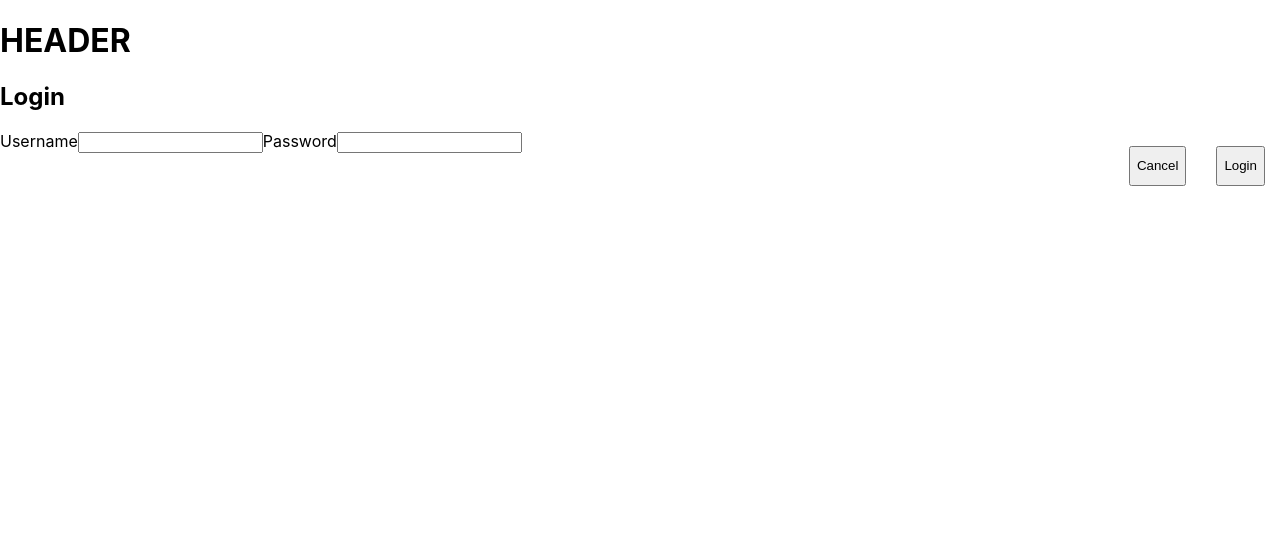
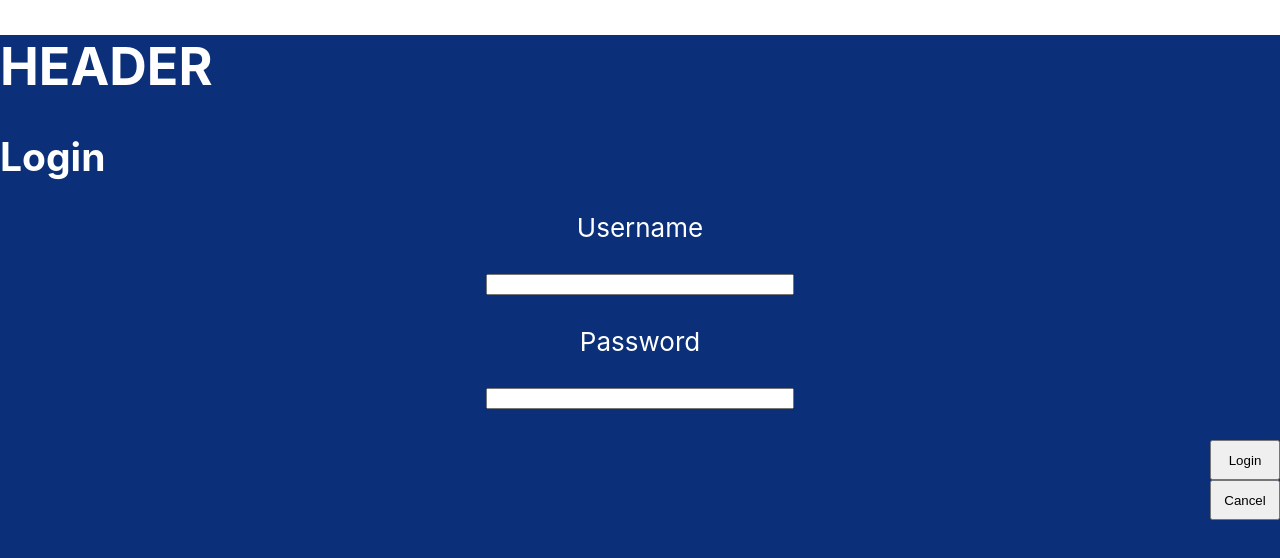
Before and after one commit to julkuvii/WebFrameworksEx, a React (Create React App) app in the folder client/: page /login in a window 1280 px wide. Shown: the top 558 px of the page. Built offline with nearby package versions, Linux system fonts and the light colour scheme.

Commit message:
some css done

```diff
--- a/client/src/components/Login.js
+++ b/client/src/components/Login.js
@@ -1,4 +1,5 @@
-import React from 'react'
+import React from 'react';
+import styles from './Login.module.css';
 
 export default function Login(props) {
     function Cancel(event) {
@@ -6,20 +7,23 @@ export default function Login(props) {
         props.history.goBack();
     }
     return (
-        <div>
+        <div className={ styles.login }>
             <div className="header">
             <h1>HEADER</h1>
             </div>
+
             <h2>Login</h2>
+                <div className= {styles.loginForm} >
+                    <label>Username</label><br/>
+                    <input name="username"></input><br/>
+                    <label>Password</label><br/>
+                    <input name="password"></input> <br/>
 
-            <label>Username</label>
-            <input name="username"></input>
-            <label>Password</label>
-            <input name="password"></input>
-
-            <button>Login</button>
-            <button onClick= { Cancel }>Cancel</button>
-
+                    <div><button>Login</button>
+                    </div>
+                    <div><button onClick= { Cancel }>Cancel</button>
+                    </div>
+                </div>
         </div>
     )
 }
--- /dev/null
+++ b/client/src/components/Login.module.css
@@ -0,0 +1,30 @@
+.login {
+    background-color: #0b3079;
+    min-height: 100vh;
+    font-size: calc(10px + 2vmin);
+    color: white;
+}
+
+.loginForm{
+    display: flex;
+    flex-direction: column;
+    margin: auto, 30px;
+    text-align: center;
+
+
+}
+
+.loginForm input{
+    width: 300px;
+    margin: auto;
+    display: block;
+}
+
+button {
+    display: flex;
+    width: 70px;
+    margin: auto;
+    justify-content: center;
+    align-items: center;
+    display: block;
+}
--- a/client/src/components/Register.js
+++ b/client/src/components/Register.js
@@ -1,4 +1,5 @@
 import React from 'react';
+import styles from './Register.module.css';
 
 export default function Register(props) {
     function executeRegister(event) {
@@ -13,30 +14,34 @@ export default function Register(props) {
     }
 
     return (
-        <div className="form">
+        <div className= {styles.register}>
+
             <div className="header">
              <h1>HEADER</h1>
             </div>
 
+            <div className= {styles.registerForm} >
             <h2>Register</h2>
             <form onSubmit= { executeRegister }>
-                <label>Firstname</label>
-                <input name="firstname"></input>
-                <label>Lastname</label>
-                <input name="lastname"></input>
-                <label>Phone</label>
-                <input name="phone"></input>
-                <label>Registration Number</label>
-                <input name="registration"></input>
-                <label>Username</label>
-                <input name="username"></input>
-                <label>Password</label>
-                <input type="password" name="password"></input>
+                <label>Firstname</label><br/>
+                <input name="firstname"></input><br/>
+                <label>Lastname</label><br/>
+                <input name="lastname"></input><br/>
+                <label>Phone</label><br/>
+                <input name="phone"></input><br/>
+                <label>Registration Number</label><br/>
+                <input name="registration"></input><br/>
+                <label>Username</label><br/>
+                <input name="username"></input><br/>
+                <label>Password</label><br/>
+                <input type="password" name="password"></input><br/>
 
             <input type="submit" value="Submit"/>
             <button onClick= { Cancel }>Cancel</button>
             </form>
 
         </div>
+        </div>
+
     )
 }
--- /dev/null
+++ b/client/src/components/Register.module.css
@@ -0,0 +1,21 @@
+.register {
+    background-color: #0b3079;
+    min-height: 100vh;
+    font-size: calc(10px + 2vmin);
+    color: white;
+}
+
+.registerForm{
+    display: flex;
+    flex-direction: column;
+    margin: auto, 30px;
+    text-align: center;
+
+
+}
+
+.loginForm input{
+    width: 300px;
+    margin: auto;
+    display: block;
+}
```
